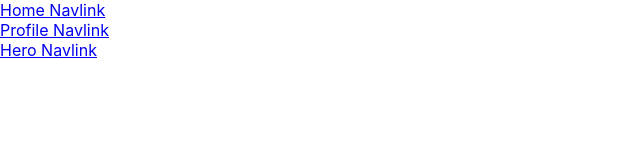
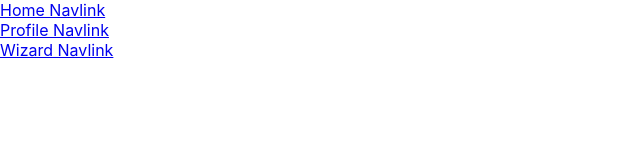
Before and after one commit to BladeKitana732/Hogwarts, a React (Create React App) app: page /Hero in a window 1280 px wide. Shown: the top 160 px of the page, without its empty margins (0-640 px from the left). Built offline with nearby package versions, Linux system fonts and the light colour scheme.

Commit message:
pushing changes

```diff
--- /dev/null
+++ b/src/components/Home.js
@@ -0,0 +1,9 @@
+import React from 'react'
+
+export default function Home() {
+    return (
+        <div>
+            <h1>Home Comp</h1>
+        </div>
+    )
+}
--- a/src/components/Navbar.js
+++ b/src/components/Navbar.js
@@ -15,8 +15,8 @@ export default function Navbar() {
                 Profile Navlink
             </NavLink></li>
 
-            <li><NavLink className= "navLinks" to="/Hero">
-                Hero Navlink
+            <li><NavLink className= "navLinks" to="/Wizard">
+                Wizard Navlink
             </NavLink></li>
 
         </ul>
```
